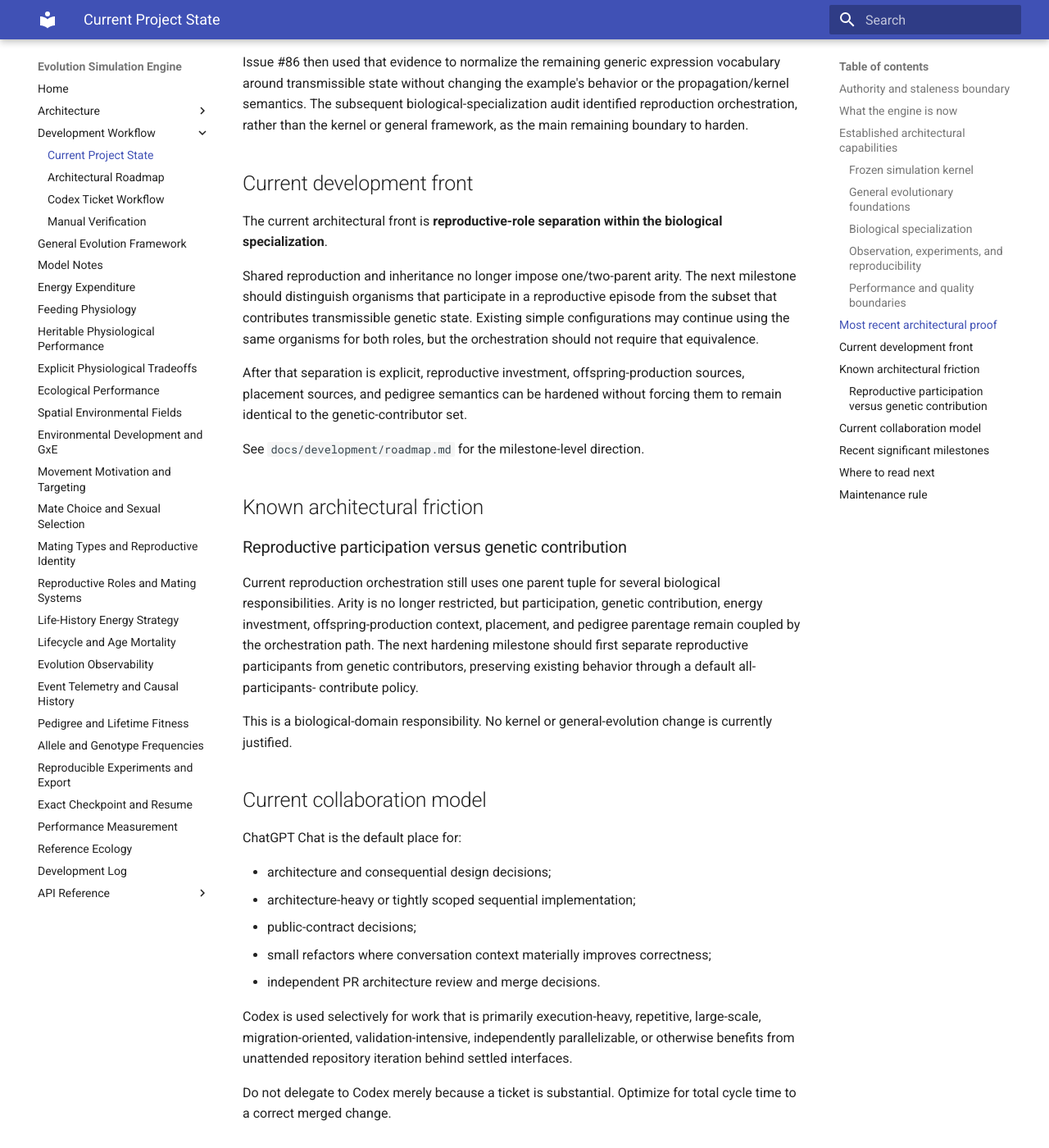
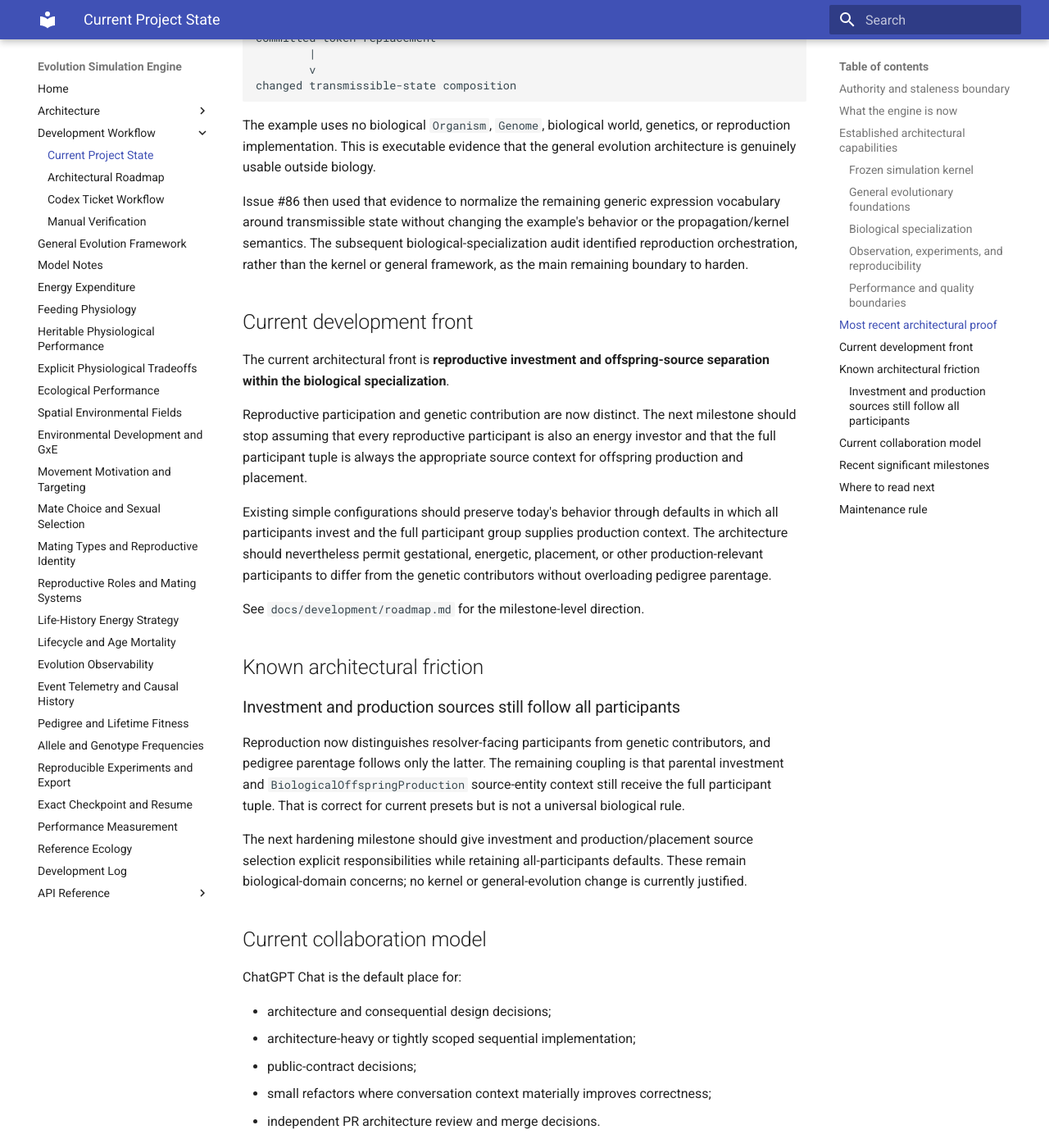
Before and after one commit to abdullahkhan57721/evolution-simulation-engine, an MkDocs documentation site: the page built from docs/development/current_state.md, in a window 1280 px wide and 1400 px high, scrolled down 4044 px. Shown: the whole window at 82% size. Built offline with MkDocs 1.6.1 and Material for MkDocs 9.7.7, drawn with Linux system fonts in a browser that asks for light colours; some of the changed text lies outside the part shown.

Commit message:
Advance current state past contributor separation

```diff
--- a/docs/development/current_state.md
+++ b/docs/development/current_state.md
@@ -105,18 +105,25 @@
 carrier capability, while inheritance remains the biological specialization of
 general propagation.
 
-Shared reproduction orchestration is arity-neutral: reproductive parent groups
-may contain any nonempty ordered group of unique organism references, and the
-common inheritance contract does not prescribe a universal parent count. Concrete
-policies retain their biological constraints, so clonal inheritance remains a
-one-source model and the current Mendelian sexual-inheritance policy remains a
-two-source model. This creates room for future variable-contributor biology
-without weakening today's concrete semantics.
+Shared reproduction orchestration is arity-neutral and now separates reproductive
+participation from genetic contribution. `ReproductiveGroup` records an ordered,
+nonempty set of unique reproductive participants used for mating and conflict
+resolution. During materialization, `GeneticContributorSelection` chooses the
+ordered participant subset whose genomes feed biological inheritance. The default
+`AllParticipantsContribute` preserves existing clonal and biparental behavior.
 
-The genome representation already permits arbitrary chromosome-copy
-collections. Future ploidy work should therefore focus on explicit biological
-copy-count validation, pairing, segregation, gamete formation, and recombination
-policies rather than replacing `Genome` or generalizing the kernel.
+Contributor selection occurs only after resolution, so rejected reproductive
+candidates cannot consume stochastic contributor-selection RNG. Materialized
+reproduction events expose all `participant_ids` separately from `parent_ids`;
+biological parentage and pedigree semantics use only the genetic contributors.
+Concrete inheritance policies still own their source-count constraints, so clonal
+inheritance remains a one-source model and the current Mendelian sexual-inheritance
+policy remains a two-source model.
+
+The genome representation already permits arbitrary chromosome-copy collections.
+Future ploidy work should therefore focus on explicit biological copy-count
+validation, pairing, segregation, gamete formation, and recombination policies
+rather than replacing `Genome` or generalizing the kernel.
 
 The design should remain extensible toward richer genetics, dominance and other
 non-additive expression, ploidy variation, chromosome-specific recombination,
@@ -178,35 +185,36 @@
 
 ## Current development front
 
-The current architectural front is **reproductive-role separation within the
-biological specialization**.
+The current architectural front is **reproductive investment and offspring-source
+separation within the biological specialization**.
 
-Shared reproduction and inheritance no longer impose one/two-parent arity. The
-next milestone should distinguish organisms that participate in a reproductive
-episode from the subset that contributes transmissible genetic state. Existing
-simple configurations may continue using the same organisms for both roles, but
-the orchestration should not require that equivalence.
+Reproductive participation and genetic contribution are now distinct. The next
+milestone should stop assuming that every reproductive participant is also an
+energy investor and that the full participant tuple is always the appropriate
+source context for offspring production and placement.
 
-After that separation is explicit, reproductive investment, offspring-production
-sources, placement sources, and pedigree semantics can be hardened without
-forcing them to remain identical to the genetic-contributor set.
+Existing simple configurations should preserve today's behavior through defaults
+in which all participants invest and the full participant group supplies production
+context. The architecture should nevertheless permit gestational, energetic,
+placement, or other production-relevant participants to differ from the genetic
+contributors without overloading pedigree parentage.
 
 See `docs/development/roadmap.md` for the milestone-level direction.
 
 ## Known architectural friction
 
-### Reproductive participation versus genetic contribution
+### Investment and production sources still follow all participants
 
-Current reproduction orchestration still uses one parent tuple for several
-biological responsibilities. Arity is no longer restricted, but participation,
-genetic contribution, energy investment, offspring-production context, placement,
-and pedigree parentage remain coupled by the orchestration path. The next
-hardening milestone should first separate reproductive participants from genetic
-contributors, preserving existing behavior through a default all-participants-
-contribute policy.
+Reproduction now distinguishes resolver-facing participants from genetic
+contributors, and pedigree parentage follows only the latter. The remaining
+coupling is that parental investment and `BiologicalOffspringProduction`
+source-entity context still receive the full participant tuple. That is correct for
+current presets but is not a universal biological rule.
 
-This is a biological-domain responsibility. No kernel or general-evolution
-change is currently justified.
+The next hardening milestone should give investment and production/placement source
+selection explicit responsibilities while retaining all-participants defaults.
+These remain biological-domain concerns; no kernel or general-evolution change is
+currently justified.
 
 ## Current collaboration model
 
@@ -230,6 +238,10 @@
 
 Newest first; this is a milestone summary, not a changelog.
 
+- **#95 — participant/contributor separation:** made reproductive groups about
+  participants, introduced materialization-time genetic-contributor selection, and
+  defined pedigree parentage as genetic/transmissible-state contribution while
+  preserving all-participants contribution as the default.
 - **#92 — reproduction arity neutrality:** removed universal one/two-parent
   assumptions from shared biological grouping and inheritance orchestration while
   preserving clonal and current biparental sexual models as concrete policies.
```
